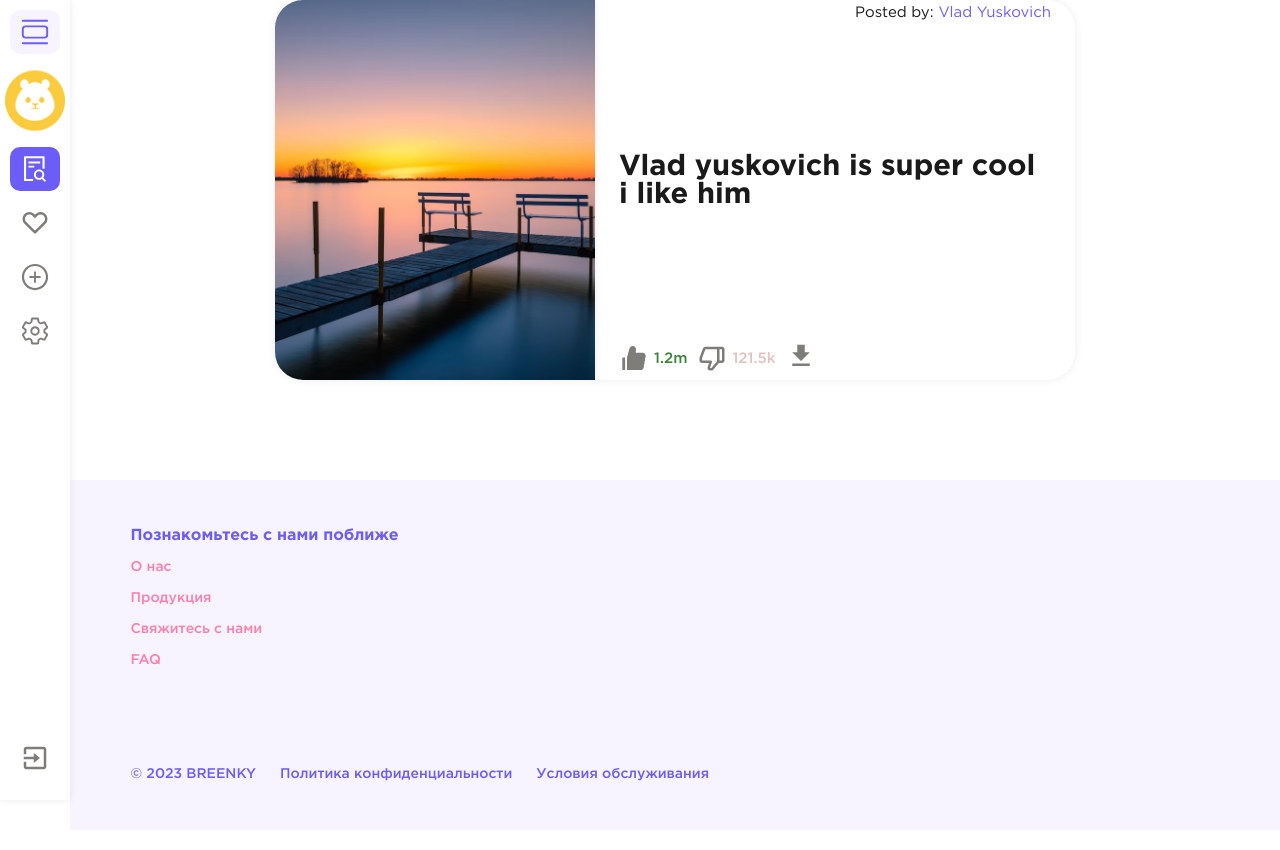
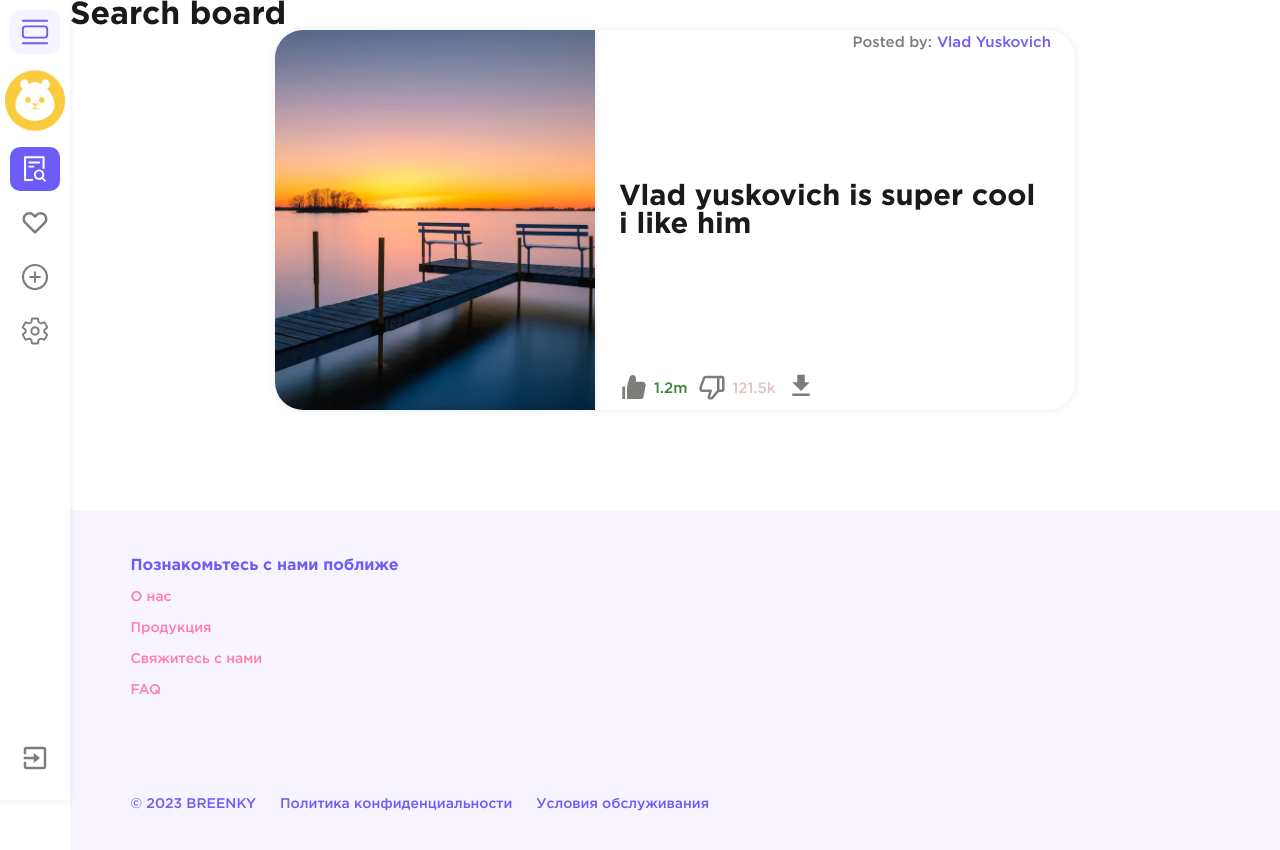
Before and after one commit to SaltGreenson/artgallery-frontend, a Next.js app: page /catalog in a window 1280 px wide. Shown: the top 850 px of the page. Built offline with nearby package versions, Linux system fonts and the light colour scheme.

Commit message:
fix: semantics

```diff
--- a/src/components/common/Button/index.tsx
+++ b/src/components/common/Button/index.tsx
@@ -6,6 +6,7 @@ import { Colors } from "@/styles/colors";
 import { buttonSizesConfig } from "./config";
 import {
   PrimaryProps,
+  StyledIconButton,
   StyledOutlinedButton,
   StyledPrimaryButton,
   StyledSecondaryButton,
@@ -18,7 +19,6 @@ interface IButtonProps extends React.ButtonHTMLAttributes<HTMLButtonElement> {
   variant: "primary" | "secondary" | "outlined" | "icon" | "text";
   size?: "small" | "medium" | "large";
   height?: string;
-  icon?: ReactNode;
   isFetching?: boolean;
 }
 
@@ -26,7 +26,6 @@ const CustomButton = ({
   children,
   color = Colors.WHITE,
   size,
-  icon,
   variant,
   isFetching,
   ...props
@@ -60,15 +59,12 @@ const CustomButton = ({
       </Paragraph>
     </StyledOutlinedButton>
   ) : variant === "icon" ? (
-    <StyledOutlinedButton
+    <StyledIconButton
       width={buttonSizesConfig[size ?? "medium"].width}
       {...props}
     >
-      {icon}
-      <Paragraph fontSize="15px" margin="0" bold>
-        {children}
-      </Paragraph>
-    </StyledOutlinedButton>
+      {children}
+    </StyledIconButton>
   ) : (
     <StyledTextButton {...props}>
       <Paragraph fontSize="14px" color={Colors.DARK_BLUE} margin="0">
--- a/src/components/common/Button/styles.ts
+++ b/src/components/common/Button/styles.ts
@@ -72,6 +72,11 @@ export const StyledOutlinedButton = styled(StyledPrimaryButton)`
   }
 `;
 
+export const StyledIconButton = styled.button`
+  background-color: transparent;
+  cursor: pointer;
+`;
+
 export const StyledTextButton = styled.button`
   background-color: transparent;
   cursor: pointer;
--- a/src/components/common/Title/styles.ts
+++ b/src/components/common/Title/styles.ts
@@ -7,15 +7,15 @@ export interface IStyledTitleProps {
   fontSize?: string;
 }
 
-export const StyledLarge = styled.h2<IStyledTitleProps>`
+export const StyledLarge = styled.h1<IStyledTitleProps>`
   font-family: "Gotham Pro Bold", serif;
-  font-size: ${({ fontSize = "29px" }) => fontSize};
+  font-size: ${({ fontSize = "32px" }) => fontSize};
   color: ${({ color = Colors.BLACK }) => color};
 `;
 
-export const StyledMedium = styled.h3<IStyledTitleProps>`
+export const StyledMedium = styled.h2<IStyledTitleProps>`
   font-family: "Gotham Pro Bold", serif;
-  font-size: ${({ fontSize = "24px" }) => fontSize};
+  font-size: ${({ fontSize = "29px" }) => fontSize};
   color: ${({ color = Colors.BLACK }) => color};
 `;
 
--- a/src/components/elements/Card/index.tsx
+++ b/src/components/elements/Card/index.tsx
@@ -22,6 +22,7 @@ import {
   StyledCardImageContainer,
   StyledCardTextContainer,
 } from "@/components/elements/Card/styles";
+import CustomButton from "@/components/common/Button";
 
 const Card = () => {
   const renderIcon = useCallback(
@@ -31,7 +32,9 @@ const Card = () => {
     ) => (
       <FlexBlock gap="5px" align="center">
         <StyledCardIconContainer>
-          {likeDislikeIconsConfig[variant]}
+          <CustomButton variant="icon">
+            {likeDislikeIconsConfig[variant]}
+          </CustomButton>
         </StyledCardIconContainer>
         <Paragraph color={likeDislikeFontColorConfig[variant]} bold>
           {numberPrettier(quantity)}
@@ -48,12 +51,18 @@ const Card = () => {
       </StyledCardImageContainer>
       <StyledCardContentContainer>
         <FlexBlock gap="5px" justify="flex-end">
-          <Paragraph variant="default">Posted by:</Paragraph>
-          <CustomLink href="#">Vlad Yuskovich</CustomLink>
+          <Paragraph variant="default" color={Colors.FONT_SIZE_GREY} bold>
+            Posted by:
+          </Paragraph>
+          <CustomLink href="#" bold>
+            Vlad Yuskovich
+          </CustomLink>
         </FlexBlock>
 
         <StyledCardTextContainer>
-          <Title variant="large">Vlad yuskovich is super cool i like him</Title>
+          <Title variant="medium">
+            Vlad yuskovich is super cool i like him
+          </Title>
         </StyledCardTextContainer>
 
         <FlexBlock gap="10px">
--- a/src/components/elements/Menu/DropDownElement/index.tsx
+++ b/src/components/elements/Menu/DropDownElement/index.tsx
@@ -16,6 +16,7 @@ import {
 import { IoIosArrowDown } from "react-icons/io";
 import { FlexBlock } from "@/components/common/Block";
 import { Colors } from "@/styles/colors";
+import CustomButton from "@/components/common/Button";
 
 interface MenuDropDownElementProps extends HTMLAttributes<HTMLDivElement> {
   activeIdx: number;
@@ -49,9 +50,11 @@ const MenuDropDownElement = ({
         isActive={activeIdx >= 0}
         onClick={onClickHandler}
       >
-        <StyledMenuIcon id="menu-icon">
-          {React.cloneElement(headElement.icon, iconProps)}
-        </StyledMenuIcon>
+        <CustomButton variant="icon">
+          <StyledMenuIcon id="menu-icon">
+            {React.cloneElement(headElement.icon, iconProps)}
+          </StyledMenuIcon>
+        </CustomButton>
         <StyledMenuText id="menu-text">
           <FlexBlock
             justify="space-between"
--- a/src/components/elements/Menu/index.tsx
+++ b/src/components/elements/Menu/index.tsx
@@ -29,6 +29,7 @@ import {
   StyledMenuText,
 } from "@/components/elements/Menu/styles";
 import { Colors } from "@/styles/colors";
+import CustomButton from "@/components/common/Button";
 
 interface MenuProps extends HTMLAttributes<HTMLDivElement> {
   isAuthUser?: boolean;
@@ -64,9 +65,11 @@ const Menu = ({ isAuthUser, ...props }: MenuProps): JSX.Element => {
       const { icon, title } = linkElement;
       return (
         <StyledMenuList key={idx} isActive={isActive} onClick={onClick}>
+          <CustomButton variant="icon">
             <StyledMenuIcon id="menu-icon">
               {React.cloneElement(icon, iconProps)}
             </StyledMenuIcon>
+          </CustomButton>
           <StyledMenuText id="menu-text">
             <Paragraph
               fontSize={fontSize}
@@ -121,9 +124,11 @@ const Menu = ({ isAuthUser, ...props }: MenuProps): JSX.Element => {
       <FlexBlock direction="column" justify="space-between" flex={1}>
         <CustomBlock>
           <StyledMenuOpenCloseButtonContainer onClick={handleClickDisplayStyle}>
+            <CustomButton variant="icon">
               <StyledMenuOpenCloseButton id="menu-icon" isOpen={isFullSizeView}>
                 {displayStyleIconConfig(isFullSizeView)}
               </StyledMenuOpenCloseButton>
+            </CustomButton>
             <StyledMenuOpenCloseButtonText id="menu-text">
               <Paragraph fontSize="16px" color={Colors.PURPLE} bold>
                 {DisplayStyleText.FULL}
--- a/src/pagesContent/Catalog/index.tsx
+++ b/src/pagesContent/Catalog/index.tsx
@@ -1,10 +1,14 @@
 import React from "react";
 import MainLayout from "@/components/layouts/Main";
 import Card from "@/components/elements/Card";
-import { FlexBlock } from "@/components/common/Block";
+import { CustomBlock, FlexBlock } from "@/components/common/Block";
+import Title from "@/components/common/Title";
 
 const Catalog = () => (
   <MainLayout>
+    <CustomBlock>
+      <Title variant="large">Search board</Title>
+    </CustomBlock>
     <FlexBlock
       width="100%"
       align="center"
```
Lines whose indentation alone changed are shown as unchanged.
